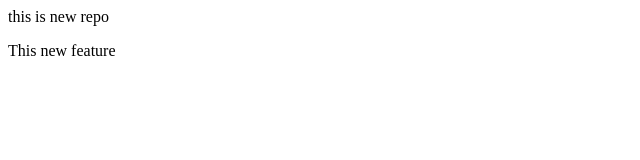
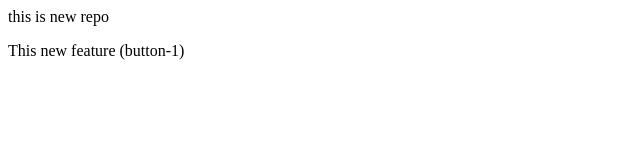
Before and after one commit to Dhrujal-navadiya/LocalRepo, a plain HTML site: page index.html in a window 1280 px wide. Shown: the full height of the page, 0-640 px from the left. Drawn offline with Linux system fonts and the light colour scheme.

```diff
--- a/index.html
+++ b/index.html
@@ -1,3 +1,3 @@
 <p>this is new repo</p>
 
-<p>This new feature</p>
+<p>This new feature (button-1)</p>
```
